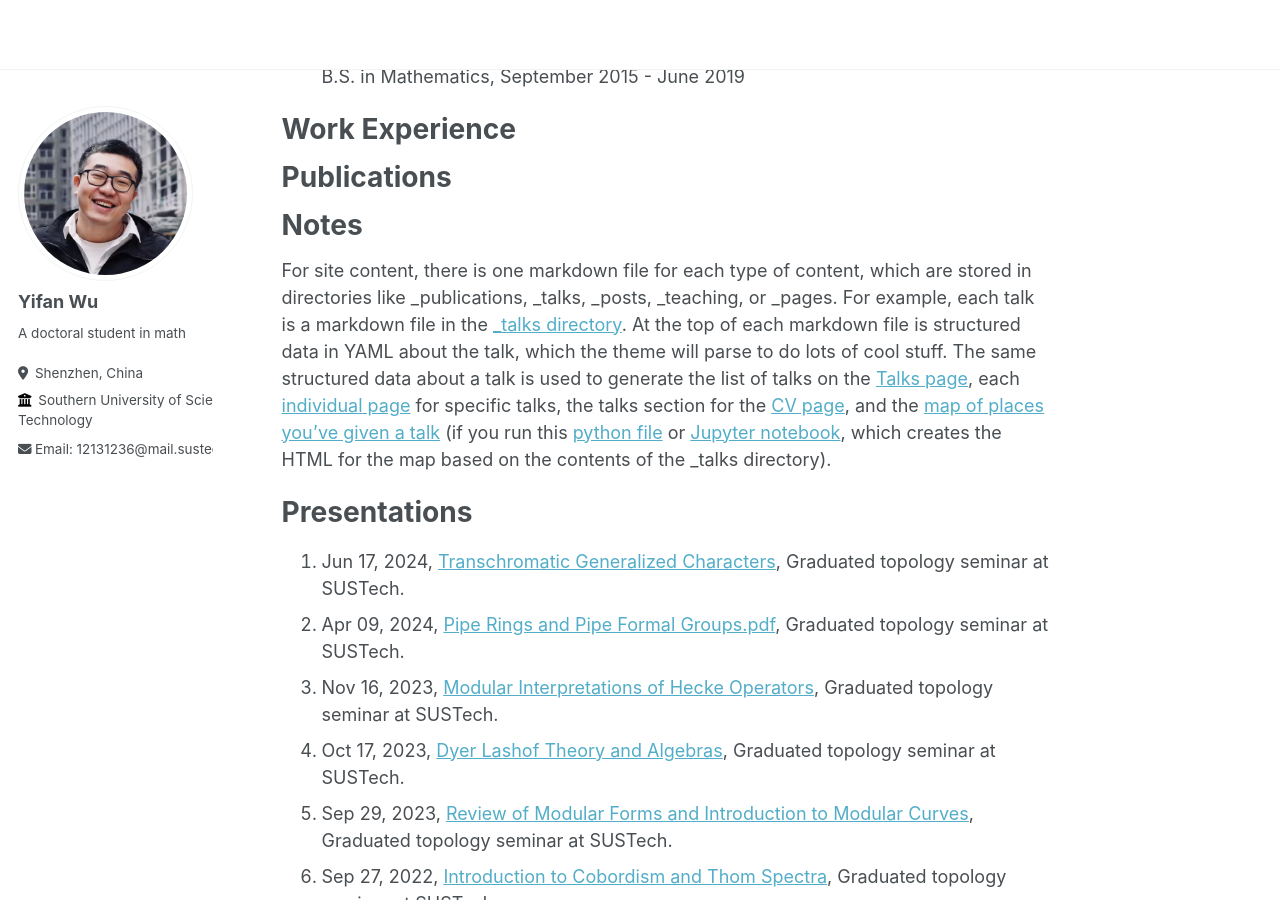
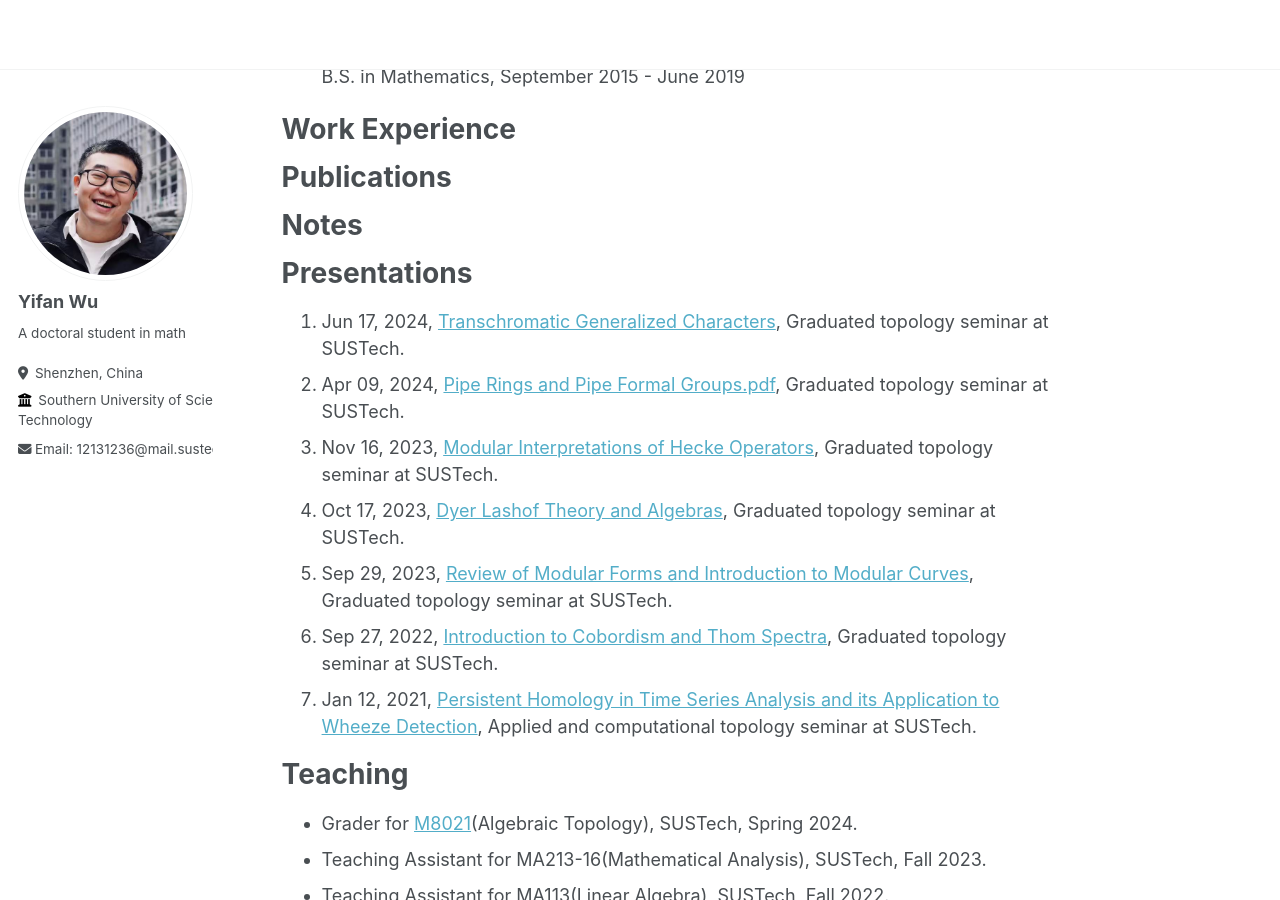
Before and after one commit to Wuyf19970105/Wuyf19970105.github.io, a Jekyll site: the page built from _pages/about.md, in a window 1280 px wide and 900 px high, scrolled down 617 px. Built offline with Jekyll 4.4.1, drawn with Linux system fonts in a browser that asks for light colours.

Commit message:
Update about.md
Signed-off-by: Yifan Wu <148335396+Wuyf19970105@users.noreply.github.com>

```diff
--- a/_pages/about.md
+++ b/_pages/about.md
@@ -39,7 +39,7 @@ Publications
 
 Notes
 ======
-For site content, there is one markdown file for each type of content, which are stored in directories like _publications, _talks, _posts, _teaching, or _pages. For example, each talk is a markdown file in the [_talks directory](https://github.com/academicpages/academicpages.github.io/tree/master/_talks). At the top of each markdown file is structured data in YAML about the talk, which the theme will parse to do lots of cool stuff. The same structured data about a talk is used to generate the list of talks on the [Talks page](https://academicpages.github.io/talks), each [individual page](https://academicpages.github.io/talks/2012-03-01-talk-1) for specific talks, the talks section for the [CV page](https://academicpages.github.io/cv), and the [map of places you've given a talk](https://academicpages.github.io/talkmap.html) (if you run this [python file](https://github.com/academicpages/academicpages.github.io/blob/master/talkmap.py) or [Jupyter notebook](https://github.com/academicpages/academicpages.github.io/blob/master/talkmap.ipynb), which creates the HTML for the map based on the contents of the _talks directory).
+
 
 Presentations
 ======
```
